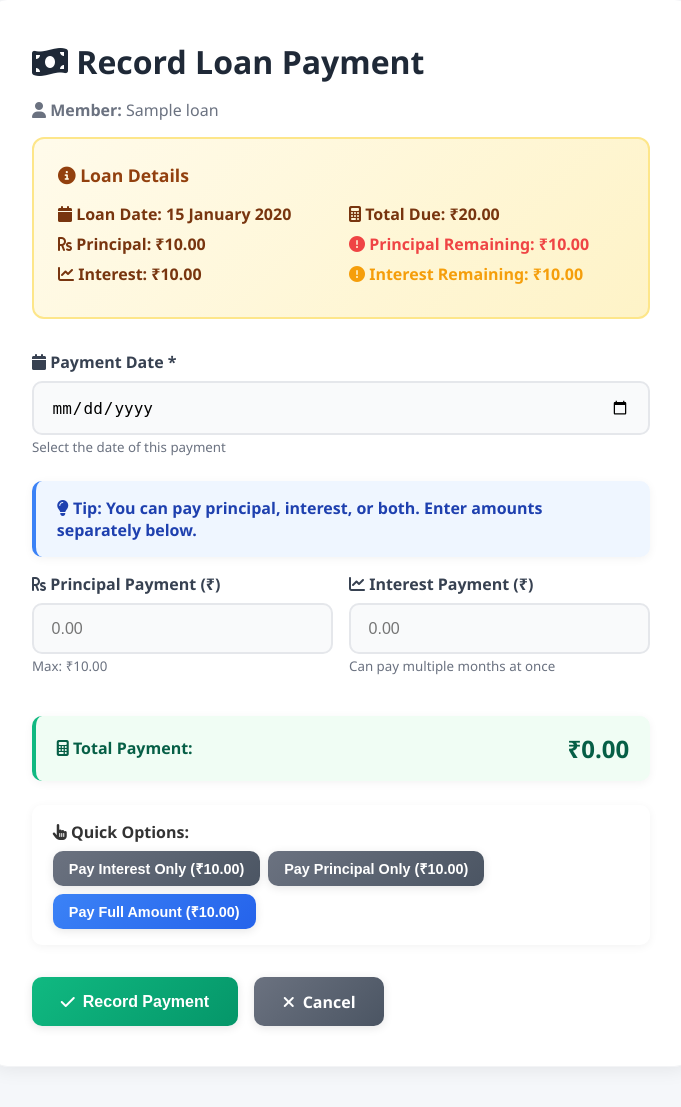
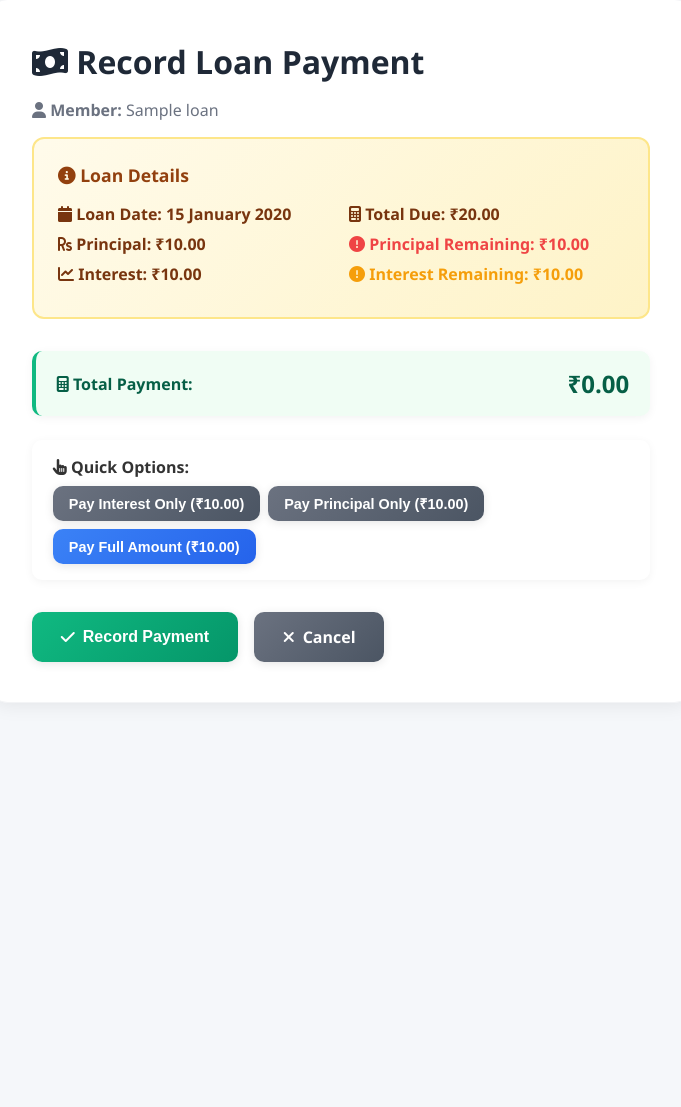
Before and after one commit to abenjoe/Church-Savings, a Flask app: template templates/add_repayment.html in a window 1280 px wide. Shown: the part 93-1200 px from the top of the page, without its empty margins (299-980 px from the left). After the commit the page ends 755 px from the top, so only its background shows below. Run offline with Flask 3, Linux system fonts and the light colour scheme; the template is opened without the code that fills it: most values are stand-ins (such as "Sample title", 1, 10 or a date in 2020); some libraries are stand-ins or nearby versions.

Commit message:
Update add_repayment.html

```diff
--- a/templates/add_repayment.html
+++ b/templates/add_repayment.html
@@ -60,29 +60,6 @@
                 </div>
 
                 <form method="POST" action="{{ url_for('add_repayment', loan_id=loan.id) }}">
-                    <div class="form-group">
-                        <label class="form-label"><i class="fas fa-calendar"></i> Payment Date *</label>
-                        <input type="date" name="date" class="form-control" value="{{ today }}" required>
-                        <small class="text-muted">Select the date of this payment</small>
-                    </div>
-
-                    <div class="alert alert-info mb-3">
-                        <i class="fas fa-lightbulb"></i> <strong>Tip:</strong> You can pay principal, interest, or both. Enter amounts separately below.
-                    </div>
-
-                    <div style="display: grid; grid-template-columns: 1fr 1fr; gap: 1rem;">
-                        <div class="form-group">
-                            <label class="form-label"><i class="fas fa-rupee-sign"></i> Principal Payment (₹)</label>
-                            <input type="number" name="principal_paid" id="principalPaid" class="form-control" step="0.01" min="0" max="{{ principal_remaining }}" placeholder="0.00" oninput="calculateTotal()">
-                            <small class="text-muted">Max: ₹{{ "{:,.2f}".format(principal_remaining) }}</small>
-                        </div>
-
-                        <div class="form-group">
-                            <label class="form-label"><i class="fas fa-chart-line"></i> Interest Payment (₹)</label>
-                            <input type="number" name="interest_paid" id="interestPaid" class="form-control" step="0.01" min="0" placeholder="0.00" oninput="calculateTotal()">
-                            <small class="text-muted">Can pay multiple months at once</small>
-                        </div>
-                    </div>
 
                     <div class="alert alert-success" style="margin-top: 1rem;">
                         <div style="display: flex; justify-content: space-between; align-items: center;">
```
